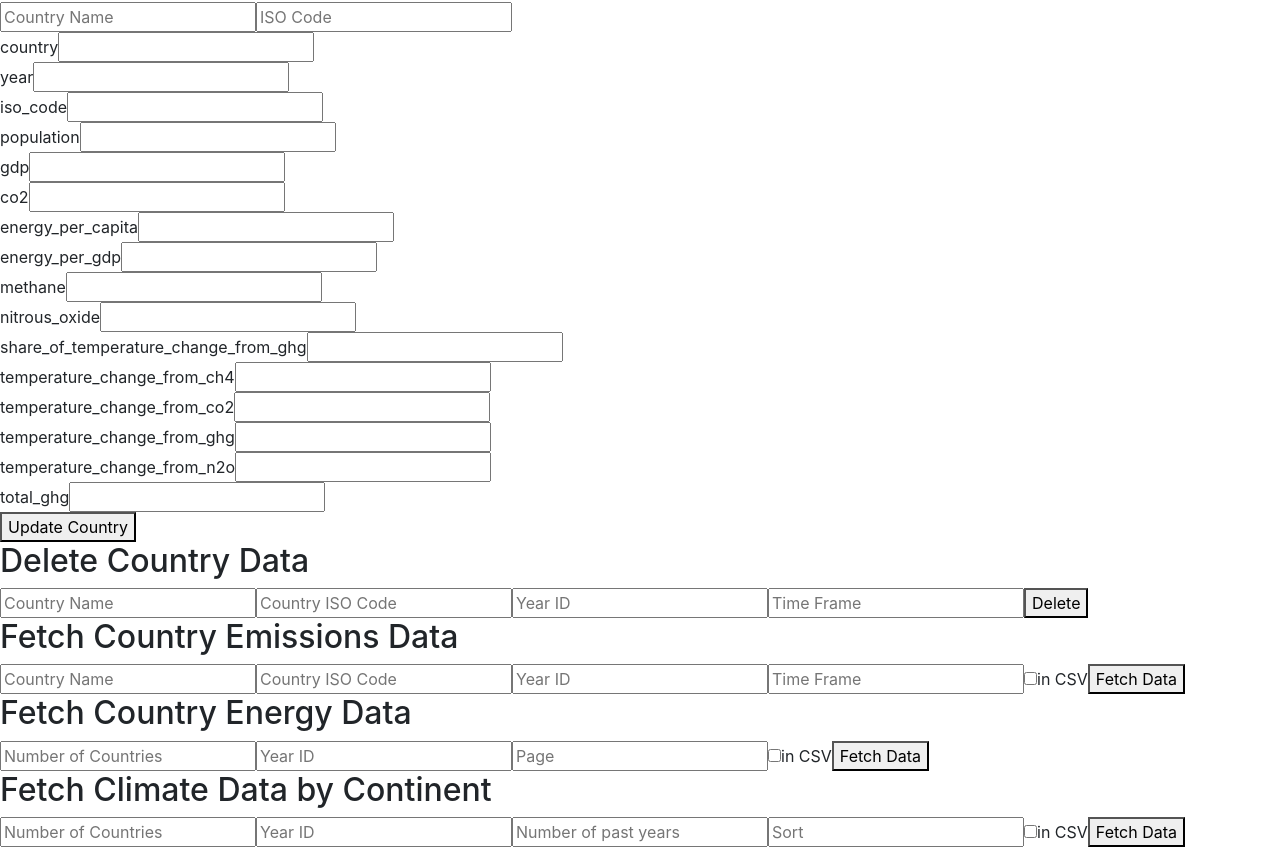
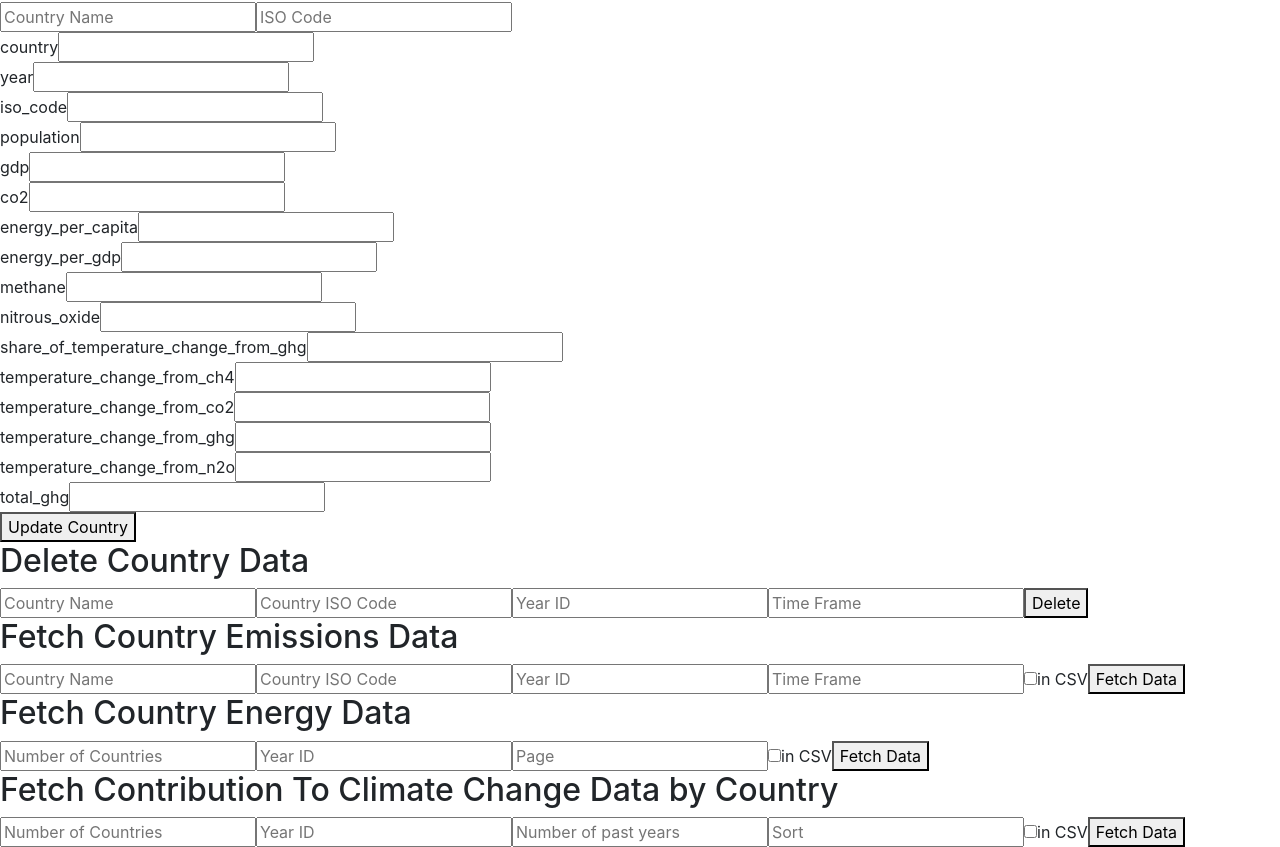
Before and after one commit to MaxVK03/CRUDOnEnviromentStats, a React (Create React App) app in the folder react/emission-app/: page / in a window 1280 px wide. Shown: the part 810-1657 px from the top of the page. Built offline with nearby package versions, Linux system fonts and the light colour scheme.

Commit message:
notes and small change of header name

```diff
--- a/react/emission-app/src/endPointComponents/CountryClimContComponent.js
+++ b/react/emission-app/src/endPointComponents/CountryClimContComponent.js
@@ -29,7 +29,7 @@ const FetchCountryClimContComponent = () => {
 
     return (
         <div>
-            <h2>Fetch Climate Data by Continent</h2>
+            <h2>Fetch Contribution To Climate Change Data by Country</h2>
             <input
                 type="number"
                 value={noCountries}
```
Also changed, not shown: 1 other file (tests, documents, lock files or other folders).
